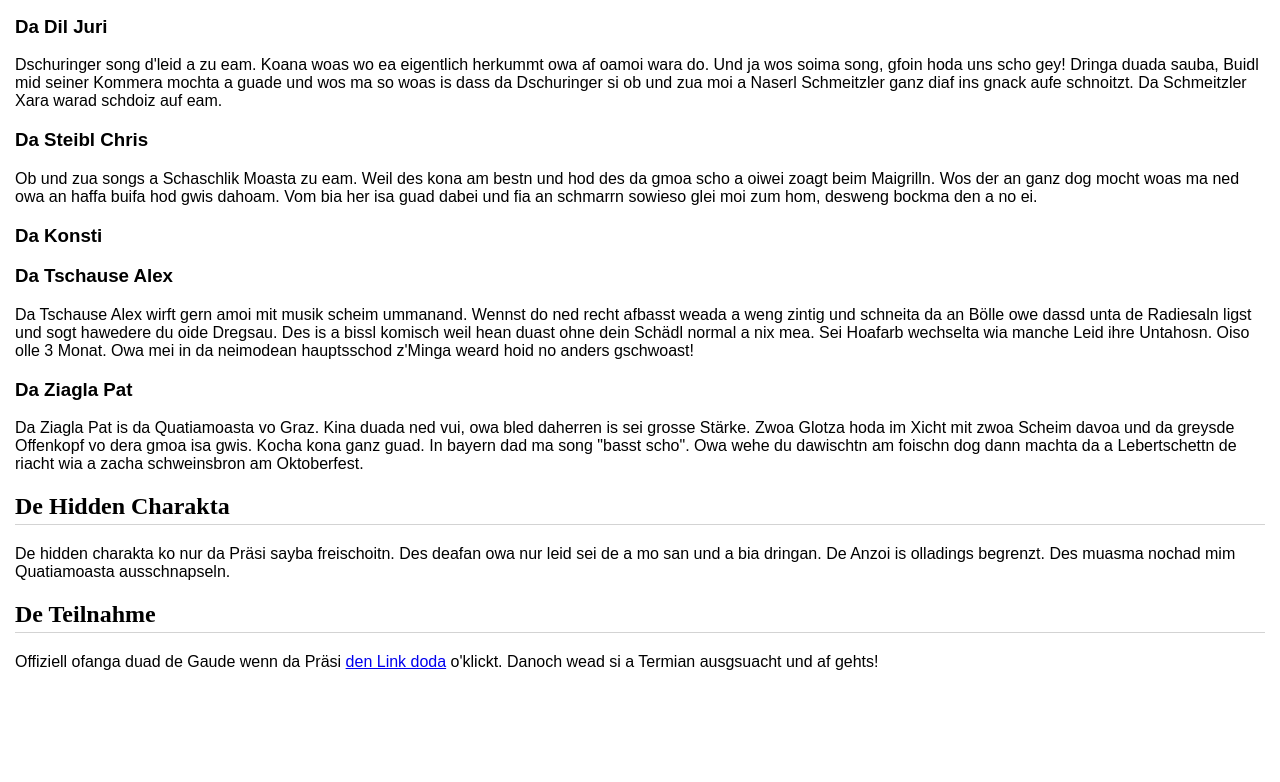
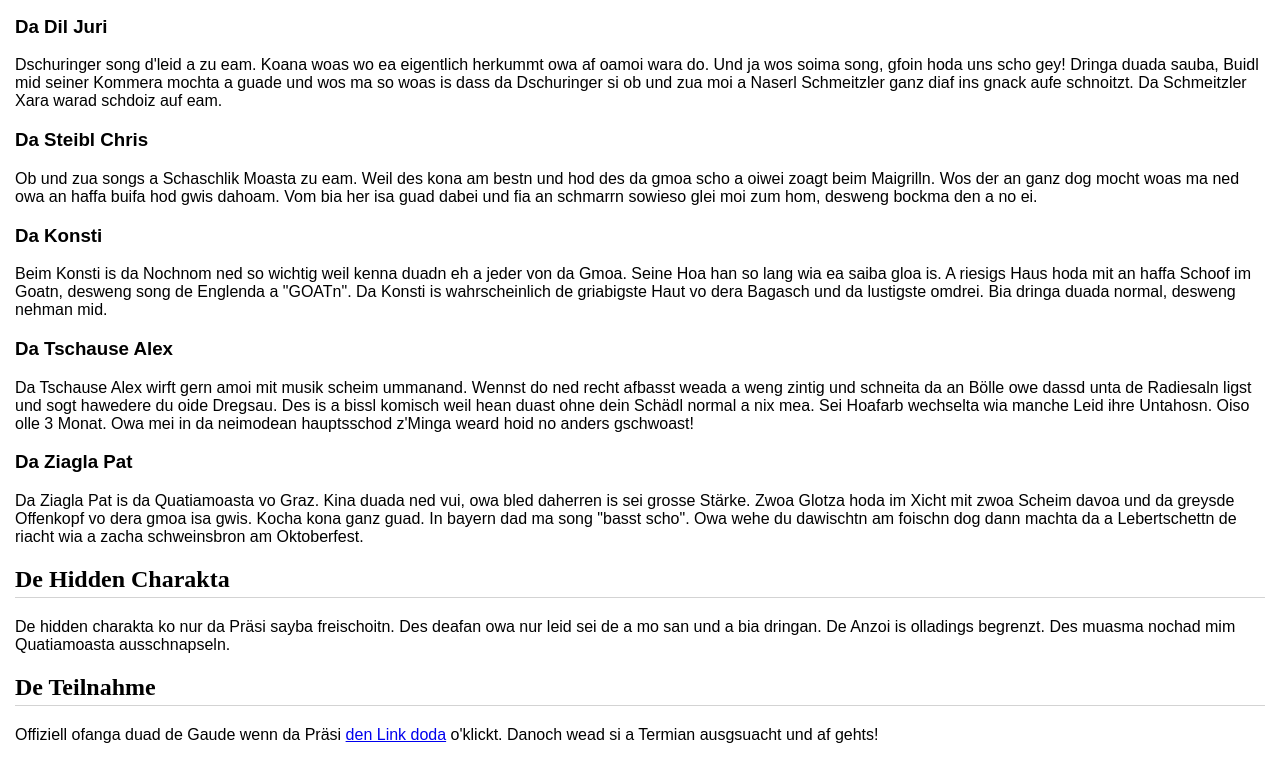
Before and after one commit to p4th4x0r/fourtysimon, a plain HTML site: page index.html in a window 1280 px wide. Shown: the part 1057-1839 px from the top of the page. Before the commit the page ends 1780 px from the top, so only its background shows below. Drawn offline with Linux system fonts and the light colour scheme.

Commit message:
Added marks

```diff
--- a/index.html
+++ b/index.html
@@ -65,7 +65,7 @@ h3 {
 <p class="p2">Ob und zua songs a Schaschlik Moasta zu eam. Weil des kona am bestn und hod des da gmoa scho a oiwei zoagt beim Maigrilln. Wos der an ganz dog mocht woas ma ned owa an haffa buifa hod gwis dahoam. Vom bia her isa guad dabei und fia an schmarrn sowieso glei moi zum hom, desweng bockma den a no ei.</p>
 
 <h3>Da Konsti</h3>
-<p class="p2>Beim Konsti is da Nochnom ned so wichtig weil kenna duadn eh a jeder von da Gmoa. Seine Hoa han so lang wia ea saiba gloa is. A riesigs Haus hoda mit an haffa Schoof im Goatn, desweng song de Englenda a "GOATn". Da Konsti is wahrscheinlich de griabigste Haut vo dera Bagasch und da lustigste omdrei. Bia dringa duada normal, desweng nehman mid.</p>
+<p class="p2">Beim Konsti is da Nochnom ned so wichtig weil kenna duadn eh a jeder von da Gmoa. Seine Hoa han so lang wia ea saiba gloa is. A riesigs Haus hoda mit an haffa Schoof im Goatn, desweng song de Englenda a "GOATn". Da Konsti is wahrscheinlich de griabigste Haut vo dera Bagasch und da lustigste omdrei. Bia dringa duada normal, desweng nehman mid.</p>
 
 <h3>Da Tschause Alex</h3>
 <p class="p2">Da Tschause Alex wirft gern amoi mit musik scheim ummanand. Wennst do ned recht afbasst weada a weng zintig und schneita da an Bölle owe dassd unta de Radiesaln ligst und sogt hawedere du oide Dregsau. Des is a bissl komisch weil hean duast ohne dein Schädl normal a nix mea. Sei Hoafarb wechselta wia manche Leid ihre Untahosn. Oiso olle 3 Monat. Owa mei in da neimodean hauptsschod z'Minga weard hoid no anders gschwoast!</p>
```
